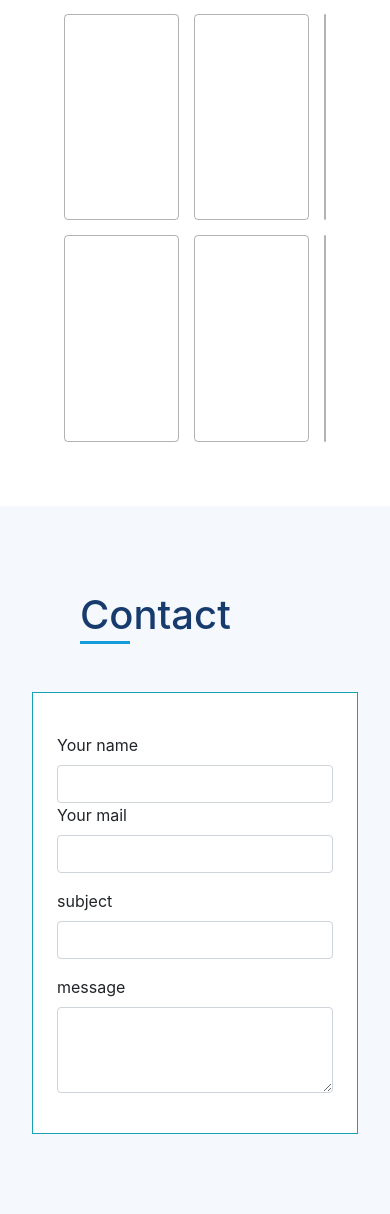
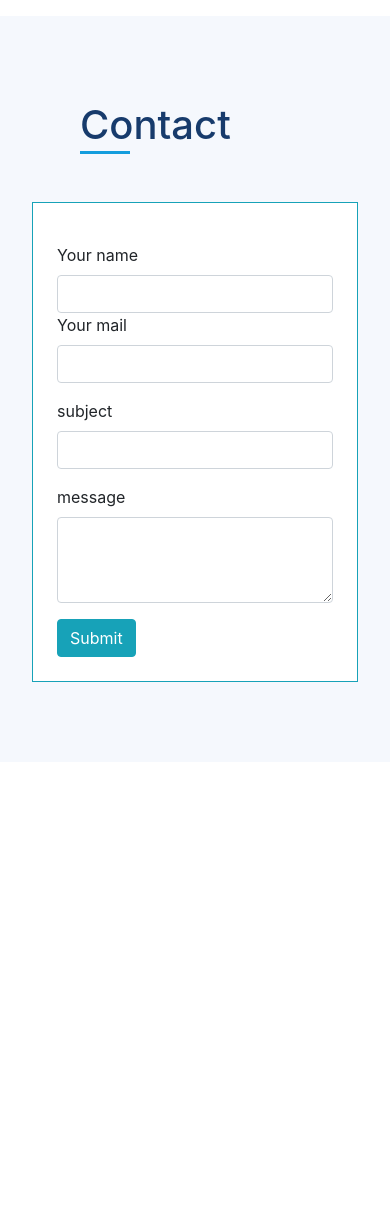
Before and after one commit to albert199577/porfolio, a PHP site: page / in a window 390 px wide. Shown: the part 2482-3696 px from the top of the page. After the commit the page ends 3164 px from the top, so only its background shows below. Run offline with PHP 8.4, Linux system fonts and the light colour scheme.

Commit message:
RWD adjust

```diff
--- a/app.js
+++ b/app.js
@@ -1,18 +1,21 @@
 let nav = document.querySelector("nav");
 
 let navAnchor = document.querySelectorAll("nav ul li a");
-
+let logo = document.querySelector(".logo");
 window.addEventListener("scroll", () => {
     if (window.pageYOffset != 0) {
         nav.style.backgroundColor = "rgba(0, 0, 0, .3)";
         nav.style.color = "white";
+        logo.style.color = "#0a5374";
         navAnchor.forEach( a => {
             a.style.color = "white";
         });
     } else {
         nav.style = "";
+        logo.style.color = "#149ddd";
         navAnchor.forEach( a => {
             a.style.color = "#09777d";
+
         });
     }
 })
--- a/index.html
+++ b/index.html
@@ -16,7 +16,7 @@
     <nav class="nav-flex">
         <div>
             <span class="logo">Albert's BlOG</span>
-            <a href="#" class="icon"><i class="fa fa-bars"></i></a>
+            <a class="icon"><i class="fa fa-bars"></i></a>
         </div>
         <ul class="menu">
             <li><a href="#home">Home</a></li>
@@ -47,7 +47,7 @@
     <!-- about -->
     <section class="about-page"  id="about">
         <section class="about-title container">
-            <h1>about</h1>
+            <h1>About</h1>
         </section>
         <section class="about-content container">
             <section class="svg">
@@ -84,12 +84,12 @@
             <li class="grid_1"><a href="./"></a></li>
             <li class="b"><a href="#"></a></li>
             <li class="grid_2"><a href="./chapter-7-9/dist/index.html"></a></li>
-            <li class="grid_3"></li>
+            <!-- <li class="grid_3"></li>
             <li class="grid_4"></li>
             <li class="grid_5"></li>
             <li class="grid_6"></li>
             <li class="grid_7"></li>
-            <li class="grid_8"></li>
+            <li class="grid_8"></li> -->
         </ul>
     </section>
     <!-- contact -->
@@ -117,6 +117,7 @@
                     <label for="exampleFormControlTextarea1">message</label>
                     <textarea class="form-control" id="exampleFormControlTextarea1" rows="3"></textarea>
                 </div>
+                <button class="btn btn-info mx-auto">Submit</button>
             </form>
         </main>
     </section>
--- a/style.css
+++ b/style.css
@@ -497,14 +510,15 @@ nav .menu li a:hover {
   display: grid;
   padding: 4rem;
   grid-gap: 15px;
-  min-height: 1000px;
-  max-width: 1000px;
+  max-width: 1100px;
+  -webkit-box-pack: center;
+      -ms-flex-pack: center;
+          justify-content: center;
   justify-items: center;
-  -ms-grid-columns: (minmax(30%, 1fr))[auto-fit];
-      grid-template-columns: repeat(auto-fit, minmax(30%, 1fr));
-  -ms-grid-rows: (minmax(calc(25% - 45px), 1fr))[auto-fit];
-      grid-template-rows: repeat(auto-fit, minmax(calc(25% - 45px), 1fr));
-      grid-template-areas: "grid_1 big big" "grid_2 big big" "grid_3 grid_4 grid_5" "grid_6 grid_7 grid_8";
+  -ms-grid-columns: (minmax(300px, 30%))[auto-fit];
+      grid-template-columns: repeat(auto-fit, minmax(300px, 30%));
+  -ms-grid-rows: (300px)[auto-fit];
+      grid-template-rows: repeat(auto-fit, 300px);
 }
 
 .portfolio-page ul.protfolio-list li {
@@ -512,6 +526,8 @@ nav .menu li a:hover {
   height: 100%;
   border: 1px solid rgba(0, 0, 0, 0.3);
   border-radius: 4px;
+  overflow: hidden;
+  display: block;
 }
 
 .portfolio-page ul.protfolio-list li:hover a {
@@ -530,54 +546,6 @@ nav .menu li a:hover {
 }
 
 .portfolio-page ul.protfolio-list .grid_1 {
-  -ms-grid-row: 1;
-  -ms-grid-column: 1;
-  grid-area: grid_1;
-}
-
-.portfolio-page ul.protfolio-list .grid_2 {
-  -ms-grid-row: 2;
-  -ms-grid-column: 1;
-  grid-area: grid_2;
-}
-
-.portfolio-page ul.protfolio-list .grid_3 {
-  -ms-grid-row: 3;
-  -ms-grid-column: 1;
-  grid-area: grid_3;
-}
-
-.portfolio-page ul.protfolio-list .grid_4 {
-  -ms-grid-row: 3;
-  -ms-grid-column: 2;
-  grid-area: grid_4;
-}
-
-.portfolio-page ul.protfolio-list .grid_5 {
-  -ms-grid-row: 3;
-  -ms-grid-column: 3;
-  grid-area: grid_5;
-}
-
-.portfolio-page ul.protfolio-list .grid_6 {
-  -ms-grid-row: 4;
-  -ms-grid-column: 1;
-  grid-area: grid_6;
-}
-
-.portfolio-page ul.protfolio-list .grid_7 {
-  -ms-grid-row: 4;
-  -ms-grid-column: 2;
-  grid-area: grid_7;
-}
-
-.portfolio-page ul.protfolio-list .grid_8 {
-  -ms-grid-row: 4;
-  -ms-grid-column: 3;
-  grid-area: grid_8;
-}
-
-.portfolio-page ul.protfolio-list .grid_1 {
   background: url("./img/guess.png");
   background-position: center;
   background-repeat: no-repeat;
--- a/style.sass
+++ b/style.sass
@@ -77,7 +77,7 @@ nav
 @media (max-width: 800px)
     .nav-flex
         display: block
-        position: relative
+        position: sticky
         div
             display: flex
             justify-content: space-between
@@ -96,6 +96,11 @@ nav
                 display: block
                 margin: .5rem auto
 
+@media (max-width: 600px)
+    .nav-flex
+        div
+            .logo
+                font-size: 1.2rem
 
 .home
     margin: 0
@@ -175,8 +180,9 @@ nav
                             margin: 1rem
                             font-size: 2rem
             .img
+                margin: 2rem 0
                 img
-                    width: 300px
+                    width: 290px
 
 .about-page
     background-color: $color_blue_background
@@ -285,9 +291,11 @@ nav
         .about-intro
             gap: 3rem
             padding: .5rem
+            h4
+                font-size: 1.3rem
             .about-skill
                 li
-                    font-size: .2rem
+                    font-size: .5rem
                     i
                         font-size: 2rem
 
@@ -334,20 +342,20 @@ nav
         display: grid
         padding: 4rem
         grid-gap: 15px
-        min-height: 1000px
-        max-width: 1000px
-        // border: 1px solid #000
+        // min-height: 1000px
+        max-width: 1100px
+        justify-content: center
         justify-items: center
-        grid-template-columns: repeat(auto-fit, minmax(30%, 1fr))
-        grid-template-rows: repeat(auto-fit, minmax(calc(25% - 45px), 1fr))
-        grid-template-areas: "grid_1 big big" "grid_2 big big" "grid_3 grid_4 grid_5" "grid_6 grid_7 grid_8"
+        grid-template-columns: repeat(auto-fit, minmax(300px, 30%))
+        grid-template-rows: repeat(auto-fit, 300px)
+        // grid-template-areas: "grid_1 big big" "grid_2 big big" "grid_3 grid_4 grid_5" "grid_6 grid_7 grid_8
         li
             width: 100%
             height: 100%
             border: 1px solid rgba(0, 0, 0, .3)
             border-radius: 4px
-            // overflow: hidden
-
+            overflow: hidden
+            display: block
             &:hover a
                 // box-shadow: rgba(0, 0, 0, 0.24) 0px 3px 8px;
                 transform: scale(1.03)
@@ -359,9 +367,9 @@ nav
                 transition: all 0.2s ease
 
 
-        @for $i from 1 through 8
-            .grid_#{$i}
-                grid-area: grid_#{$i}
+        // @for $i from 1 through 8
+        //     .grid_#{$i}
+        //         grid-area: grid_#{$i}
 
         .grid_1
             background: url("./img/guess.png")
@@ -374,12 +382,19 @@ nav
             background-repeat: no-repeat
             background-size: 110%
         .b
-            grid-area: big
             background: url("./img/vote.png")
             background-size: 100%
             background-repeat: no-repeat
+            background-position: center
 
+@media (max-width: 600px)
+    .portfolio-page
+        .list-menu
+            ul.protfolio-list-menu
+                li
+                    width: 4rem
 
+// contact
 .portfolio-contact
     background-color: $color_blue_background
     main
```
Also changed, not shown: other parts of style.css (+23 -8 lines).
